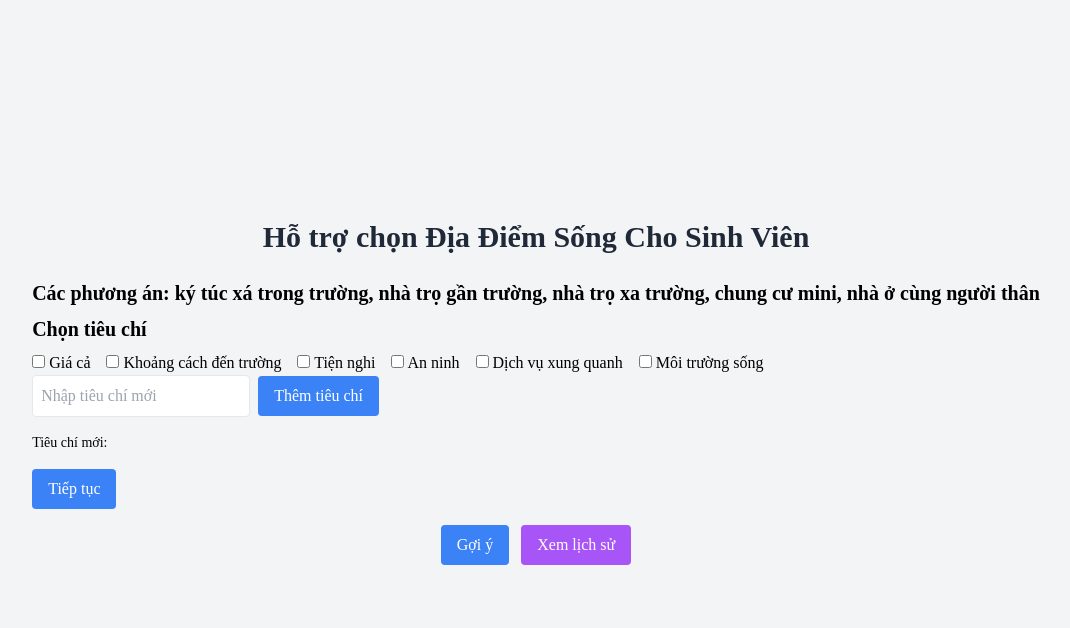
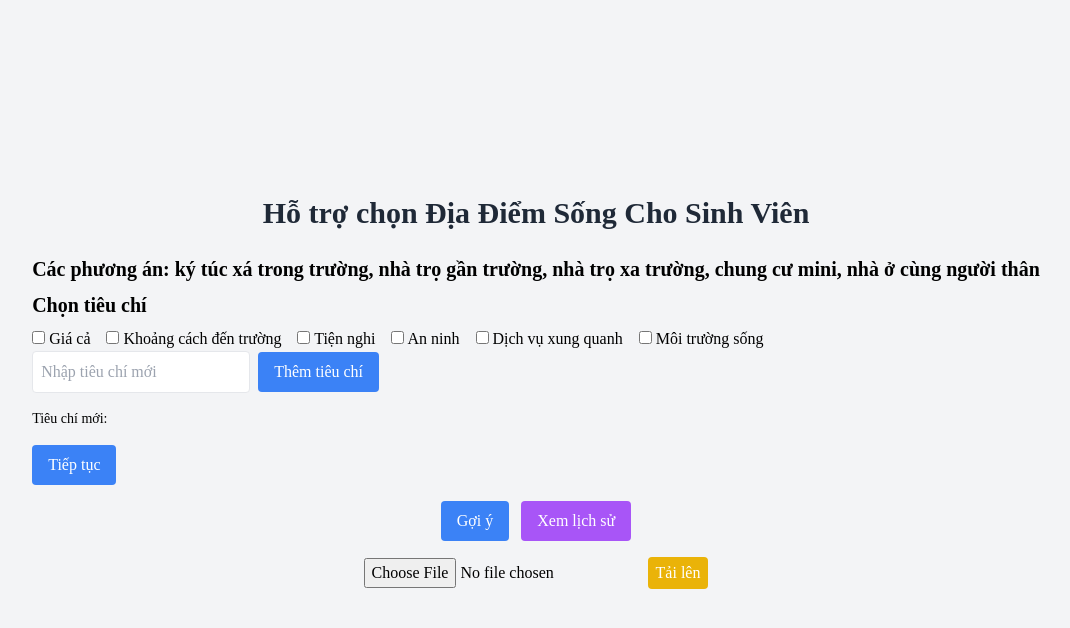
Before and after one commit to HieuDrakon/AHP, a Flask app: page / in a window 1280 px wide. Shown: the top 628 px of the page, without its empty margins (104-1174 px from the left). Run offline with Flask 3, Linux system fonts and the light colour scheme; some libraries are stand-ins or nearby versions.

Commit message:
Update index.html

```diff
--- a/templates/index.html
+++ b/templates/index.html
@@ -1,6 +1,5 @@
 <!DOCTYPE html>
 <html lang="en">
-
 <head>
     <meta charset="UTF-8">
     <meta name="viewport" content="width=device-width, initial-scale=1.0">
@@ -63,7 +62,12 @@
             ý</button>
         <button onclick="showHistory()" class="ml-2 bg-purple-500 text-white px-4 py-2 rounded hover:bg-purple-600">Xem
             lịch sử</button>
+
     </div>
+    <form class="mb-4" id="uploadForm" enctype="multipart/form-data">
+        <input type="file" id="excelFile" name="file" accept=".xlsx,.xls">
+        <button class="ml-2 bg-yellow-500 text-white px-2 py-1 rounded hover:bg-yellow-600" type="submit">Tải lên</button>
+    </form>
     <div id="loading" class="hidden text-red-500 mb-4">Đang tải...</div>
     <div id="content" class="hidden w-full max-w-6xl">
         <div class="card bg-white p-4 rounded-lg shadow mb-6">
@@ -84,7 +88,6 @@
             về</button>
     </div>
 
-
     <script src="{{ url_for('static', filename='js/script.js') }}"></script>
 </body>
 
```
